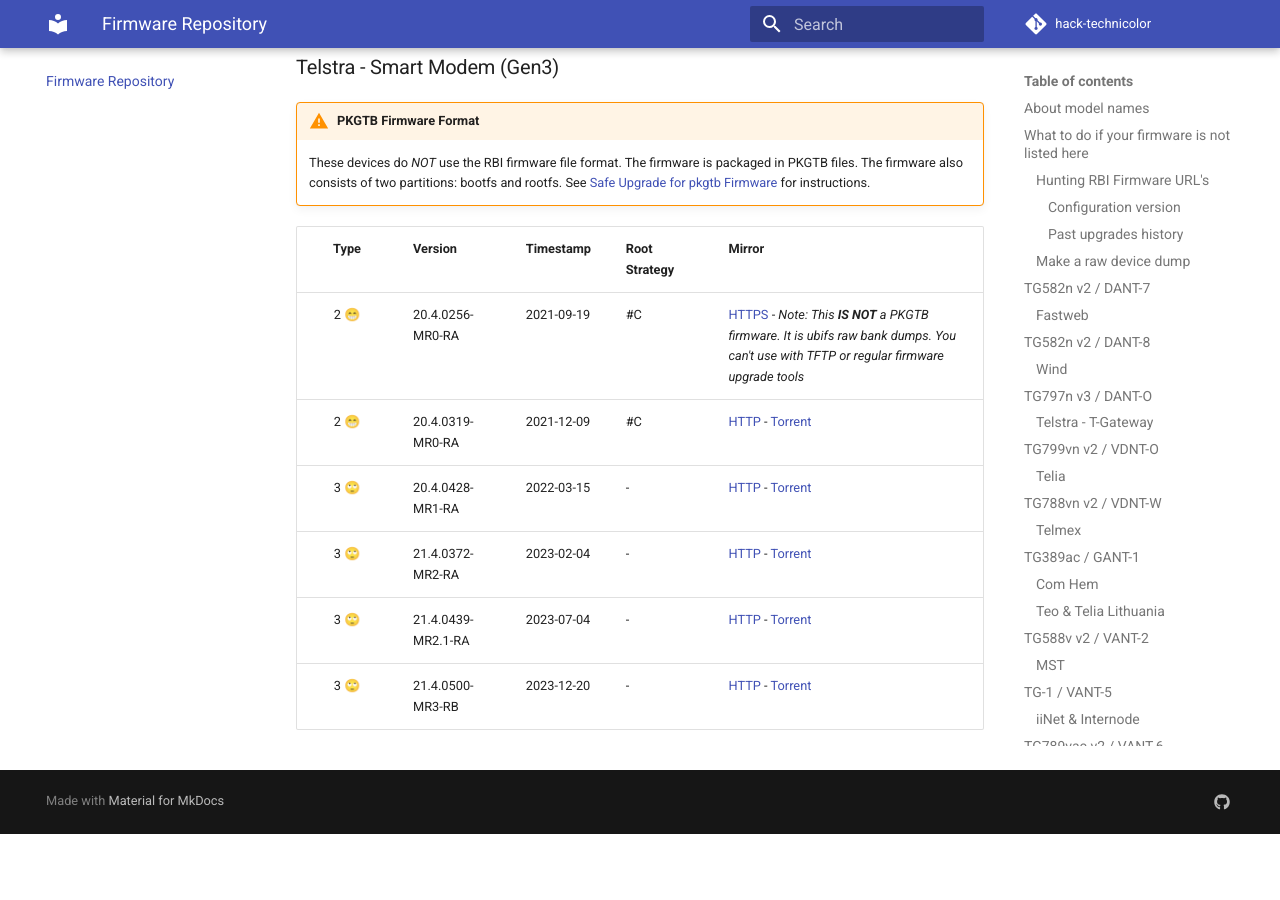
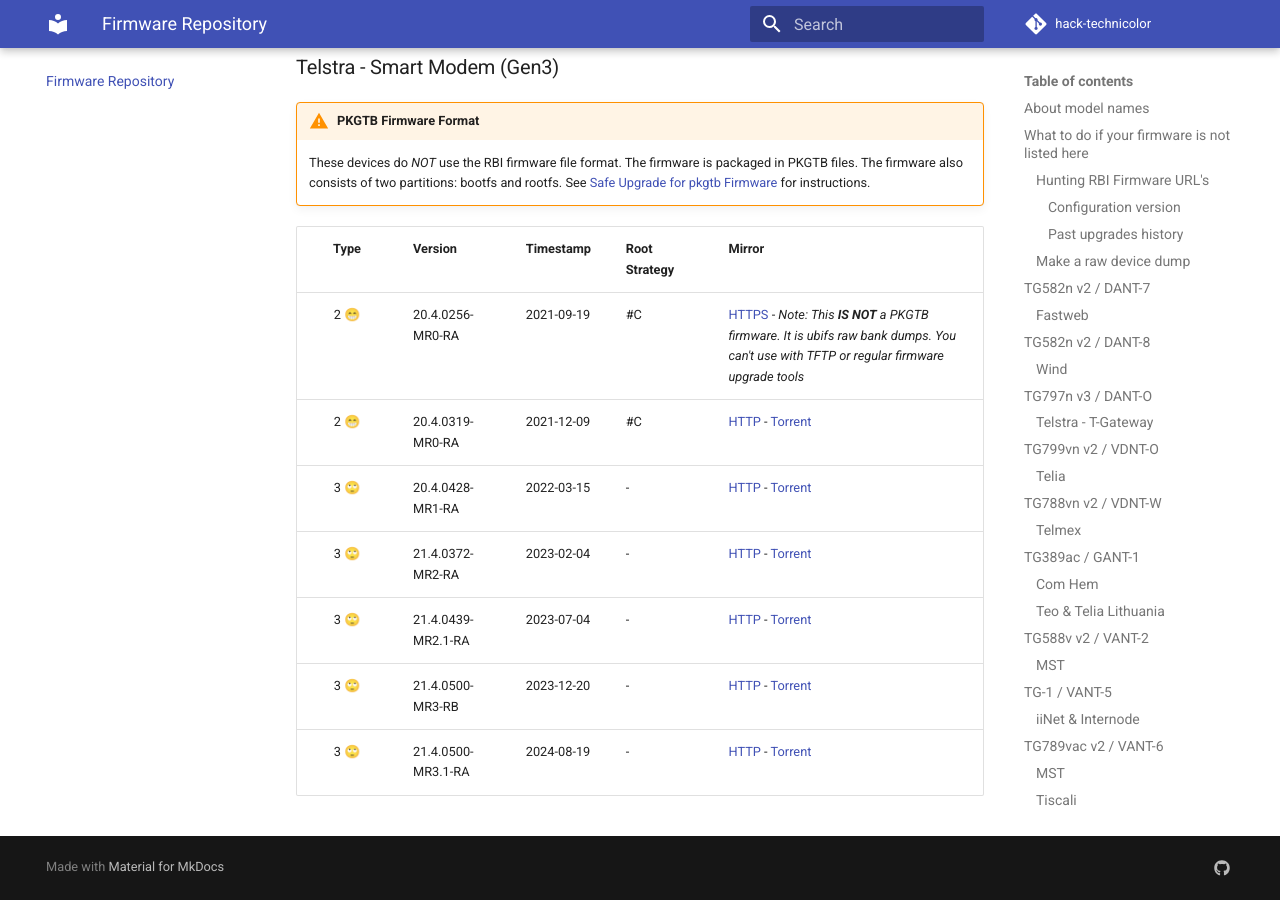
Before and after one commit to hack-technicolor/hack-technicolor, an MkDocs documentation site: the page built from docs/Repository.md, in a window 1280 px wide and 900 px high, scrolled down 28864 px. Built offline with MkDocs 1.6.1 and Material for MkDocs 9.7.7, drawn with Linux system fonts in a browser that asks for light colours; comment, search, counter and statistics services are not loaded; before the commit the page ends 29698 px from its top, so only the background shows below that.

Commit message:
Added VCNT-8 21.4.0500-MR3.1-RA firmware

```diff
--- a/docs/Repository.md
+++ b/docs/Repository.md
@@ -760,3 +760,4 @@
 | 3 🙄   | 21.4.0372-MR2-RA | 2023-02-04 | -             | [HTTP](http://fwstore.bdms.telstra.net/Technicolor_vcnt-8_21.4-372-2-i4-MR2-RA/vcnt-8_telstra_21.4-372-2-i4-MR2-RA-signed-bcmVCNT-8_nand_squashfs_update.pkgtb) - [Torrent](https://github.com/hack-technicolor/hack-technicolor/blob/master/torrents/vcnt-8/vcnt-8_telstra_21.4-372-2-i4-MR2-RA-signed-bcmVCNT-8_nand_squashfs_update.pkgtb.torrent?raw=true) |
 | 3 🙄   | 21.4.0439-MR2.1-RA | 2023-07-04 | -             | [HTTP](http://fwstore.bdms.telstra.net/Technicolor_vcnt-8_21.4.0439-MR2.1-RA/vcnt-8_telstra_21.4-439-2-i2-signed-21.4.0439-MR2.1-RA.pkgtb) - [Torrent](https://github.com/hack-technicolor/hack-technicolor/blob/master/torrents/vcnt-8/vcnt-8_telstra_21.4-439-2-i2-signed-21.4.0439-MR2.1-RA.pkgtb.torrent?raw=true) |
 | 3 🙄   | 21.4.0500-MR3-RB | 2023-12-20 | -             | [HTTP](http://fwstore.bdms.telstra.net/Technicolor_vcnt-8_21.4.0500-MR3-RB/vcnt-8_telstra%4021.4-500-2-i3-signed-VCNT-8_21.4.0500-MR3-RB.pkgtb) - [Torrent](https://github.com/hack-technicolor/hack-technicolor/blob/master/torrents/vcnt-8/vcnt-8_telstra%4021.4-500-2-i3-signed-VCNT-8_21.4.0500-MR3-RB.pkgtb.torrent?raw=true) |
+| 3 🙄   | 21.4.0500-MR3.1-RA | 2024-08-19 | -             | [HTTP](http://fwstore.bdms.telstra.net/Technicolor_vcnt-8_21.4-500-2-i4-MR3.1-RA/vcnt-8_telstra21.4-500-2-i4-20240819125931-MR3.1-RA.pkgtb) - [Torrent](https://github.com/hack-technicolor/hack-technicolor/blob/master/torrents/vcnt-8/vcnt-8_telstra21.4-500-2-i4-20240819125931-MR3.1-RA.pkgtb.torrent?raw=true) |
```
Also changed, not shown: 1 other file.
